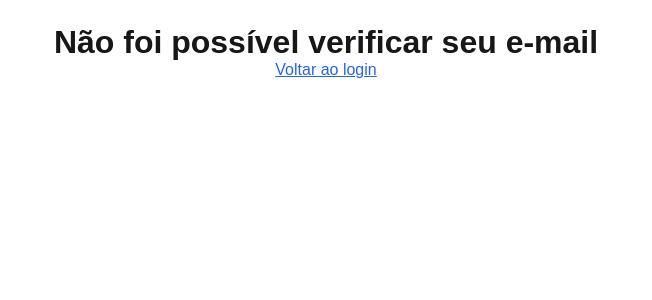
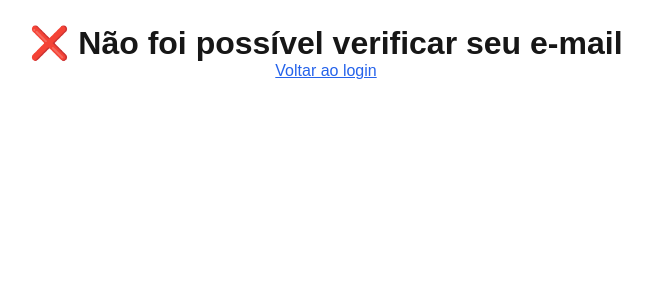
Before and after one commit to V1C10S/ID-----FRONT-END, a Next.js app: page /verificado in a window 1280 px wide. Shown: the top 300 px of the page, without its empty margins (314-966 px from the left). Built offline with nearby package versions, Linux system fonts and the light colour scheme.

Commit message:
Update page.tsx

```diff
--- a/src/app/verificado/page.tsx
+++ b/src/app/verificado/page.tsx
@@ -1,21 +1,20 @@
-'use client';
-
-import { useSearchParams } from 'next/navigation';
-
-export default function Verificado() {
-  const searchParams = useSearchParams();
-
-  const ok = searchParams.get('ok');
-  const error = searchParams.get('error');
+export default async function Verificado({
+  searchParams,
+}: {
+  searchParams: Promise<{ ok?: string; error?: string }>;
+}) {
+  const params = await searchParams;
 
   return (
     <main style={{ padding: 24, textAlign: 'center' }}>
       <h1>
-        {ok === '1'
-          ? ' E-mail verificado com sucesso!'
-          : ' Não foi possível verificar seu e-mail'}
+        {params.ok === '1'
+          ? '✅ E-mail verificado com sucesso!'
+          : '❌ Não foi possível verificar seu e-mail'}
       </h1>
-      {error && <p>Motivo: {error}</p>}
+
+      {params.error && <p>Motivo: {params.error}</p>}
+
       <a
         href="/login"
         style={{ color: '#2563eb', textDecoration: 'underline' }}
```
